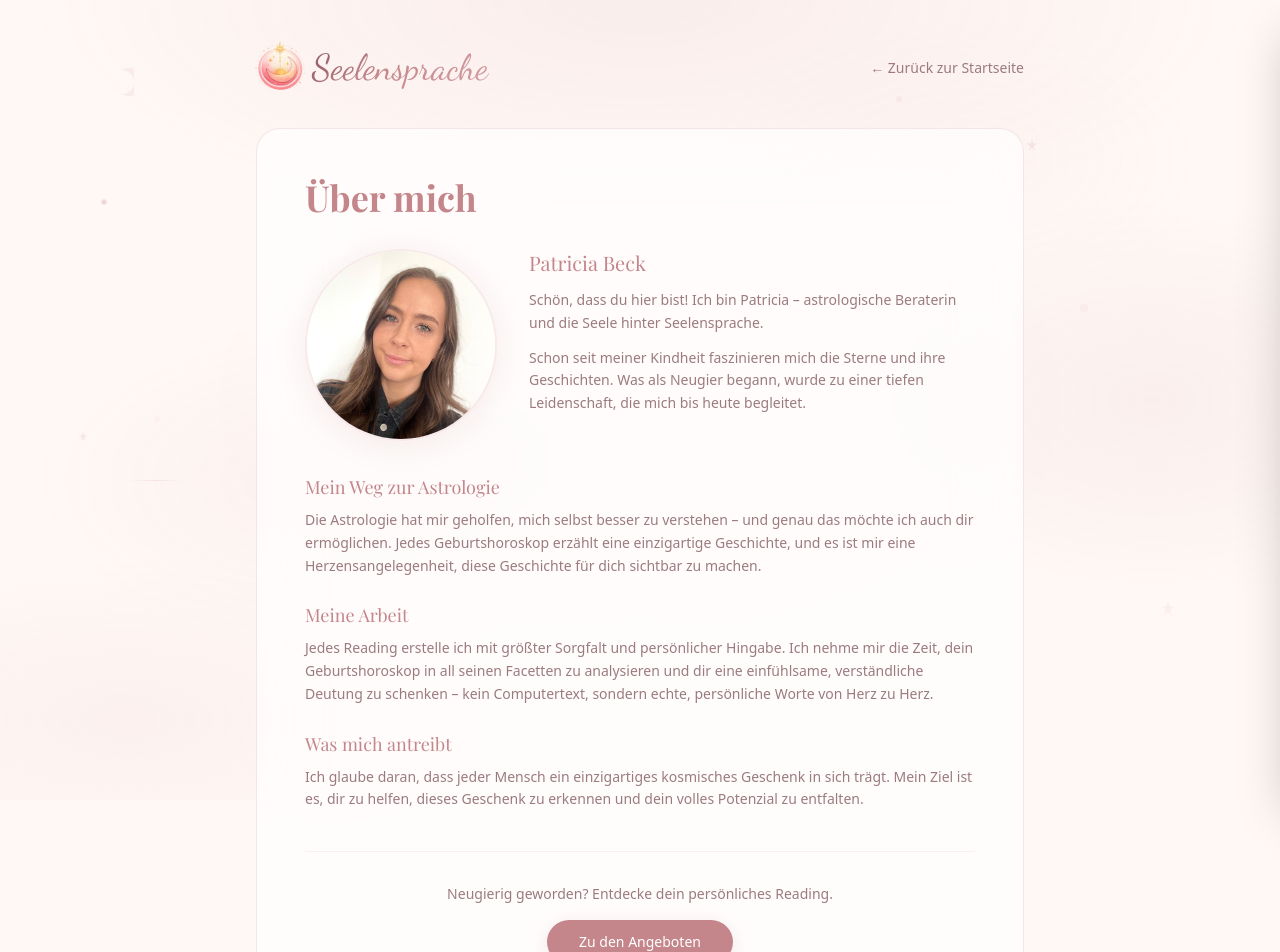
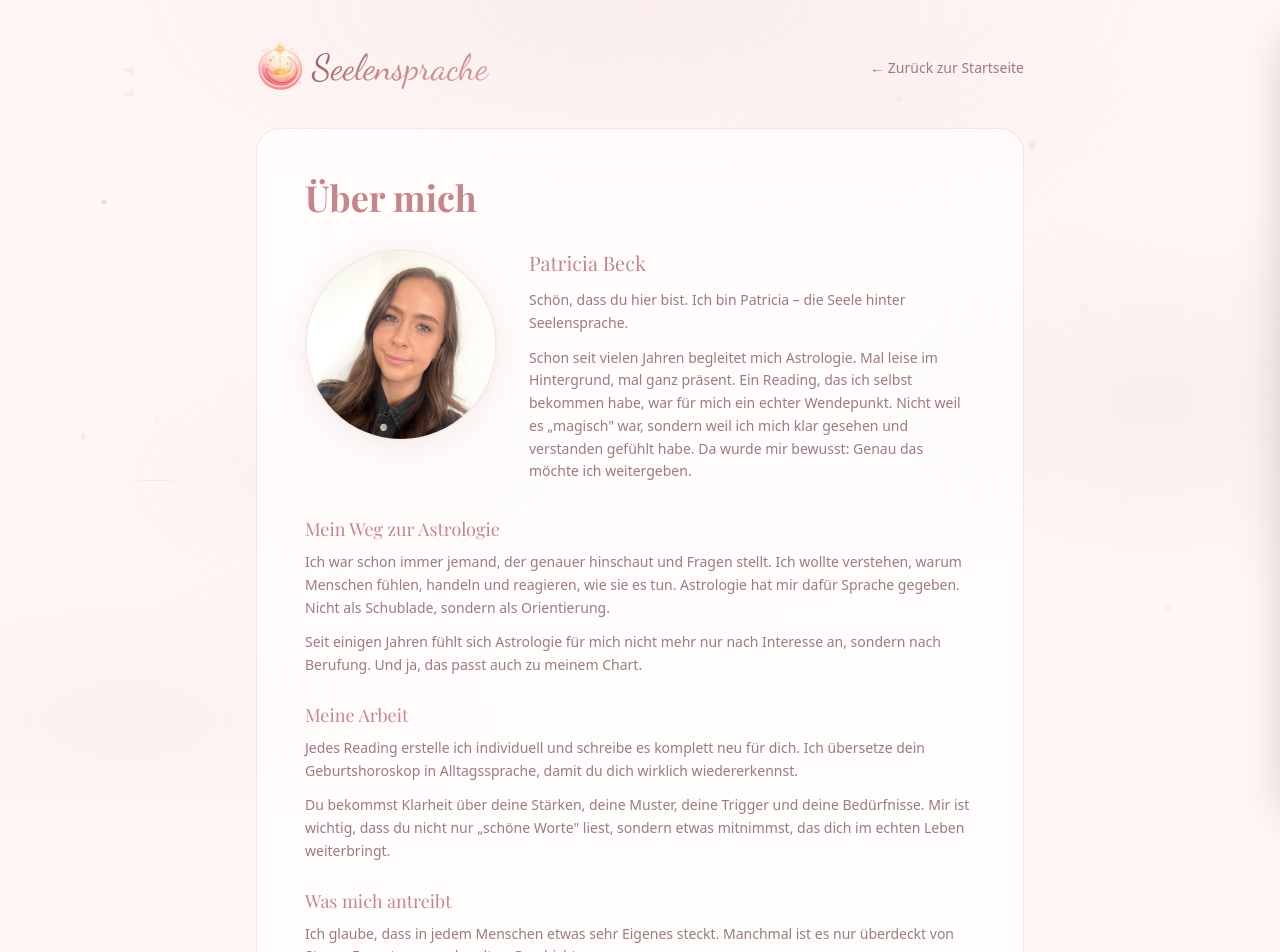
Before and after one commit to vibck/astro, a Next.js app: page /ueber-mich in a window 1280 px wide. Shown: the top 952 px of the page. Built offline with nearby package versions, Linux system fonts and the light colour scheme; a web font is replaced by a local one.

Commit message:
Über-mich Texte von Patricia + Meta-Description optimiert
- Platzhalter-Texte durch Patricias echte Texte ersetzt
- Meta-Description beginnt jetzt mit "Entdecke deine Seelensprache."

```diff
--- a/src/app/layout.js
+++ b/src/app/layout.js
@@ -27,7 +27,7 @@ export const metadata = {
     template: "%s | Seelensprache",
   },
   description:
-    "Professionelle Astrologie-Readings als PDF — Geburtshoroskop, Kinder-Horoskop und Partner-Synastrie. Persönlich erstellt von Patricia Beck.",
+    "Entdecke deine Seelensprache. Professionelle Astrologie-Readings als PDF — Geburtshoroskop, Kinder-Horoskop und Partner-Synastrie. Persönlich erstellt von Patricia Beck.",
   keywords: [
     "Astrologie",
     "Horoskop",
--- a/src/app/ueber-mich/page.js
+++ b/src/app/ueber-mich/page.js
@@ -42,12 +42,13 @@ export default function UeberMichPage() {
                 Patricia Beck
               </h2>
               <p className="mb-3">
-                {/* PLATZHALTER – Hier kann Patricia ihren persönlichen Text einsetzen */}
-                Schön, dass du hier bist! Ich bin Patricia – astrologische Beraterin und die Seele hinter Seelensprache.
+                Schön, dass du hier bist. Ich bin Patricia – die Seele hinter Seelensprache.
               </p>
               <p>
-                Schon seit meiner Kindheit faszinieren mich die Sterne und ihre Geschichten.
-                Was als Neugier begann, wurde zu einer tiefen Leidenschaft, die mich bis heute begleitet.
+                Schon seit vielen Jahren begleitet mich Astrologie. Mal leise im Hintergrund, mal ganz präsent.
+                Ein Reading, das ich selbst bekommen habe, war für mich ein echter Wendepunkt. Nicht weil es
+                „magisch" war, sondern weil ich mich klar gesehen und verstanden gefühlt habe. Da wurde mir
+                bewusst: Genau das möchte ich weitergeben.
               </p>
             </div>
           </div>
@@ -55,32 +56,39 @@ export default function UeberMichPage() {
           <div className="space-y-6 text-earth text-sm leading-relaxed">
             <section>
               <h2 className="font-serif text-lg text-gold mb-2">Mein Weg zur Astrologie</h2>
+              <p className="mb-3">
+                Ich war schon immer jemand, der genauer hinschaut und Fragen stellt. Ich wollte verstehen,
+                warum Menschen fühlen, handeln und reagieren, wie sie es tun. Astrologie hat mir dafür
+                Sprache gegeben. Nicht als Schublade, sondern als Orientierung.
+              </p>
               <p>
-                {/* PLATZHALTER – Patricias Geschichte / Ausbildung / Werdegang */}
-                Die Astrologie hat mir geholfen, mich selbst besser zu verstehen – und genau das möchte ich
-                auch dir ermöglichen. Jedes Geburtshoroskop erzählt eine einzigartige Geschichte, und es ist
-                mir eine Herzensangelegenheit, diese Geschichte für dich sichtbar zu machen.
+                Seit einigen Jahren fühlt sich Astrologie für mich nicht mehr nur nach Interesse an, sondern
+                nach Berufung. Und ja, das passt auch zu meinem Chart.
               </p>
             </section>
 
             <section>
               <h2 className="font-serif text-lg text-gold mb-2">Meine Arbeit</h2>
+              <p className="mb-3">
+                Jedes Reading erstelle ich individuell und schreibe es komplett neu für dich. Ich übersetze
+                dein Geburtshoroskop in Alltagssprache, damit du dich wirklich wiedererkennst.
+              </p>
               <p>
-                {/* PLATZHALTER – Wie Patricia arbeitet, was sie besonders macht */}
-                Jedes Reading erstelle ich mit größter Sorgfalt und persönlicher Hingabe. Ich nehme mir
-                die Zeit, dein Geburtshoroskop in all seinen Facetten zu analysieren und dir eine
-                einfühlsame, verständliche Deutung zu schenken – kein Computertext, sondern echte,
-                persönliche Worte von Herz zu Herz.
+                Du bekommst Klarheit über deine Stärken, deine Muster, deine Trigger und deine Bedürfnisse.
+                Mir ist wichtig, dass du nicht nur „schöne Worte" liest, sondern etwas mitnimmst, das dich
+                im echten Leben weiterbringt.
               </p>
             </section>
 
             <section>
               <h2 className="font-serif text-lg text-gold mb-2">Was mich antreibt</h2>
+              <p className="mb-3">
+                Ich glaube, dass in jedem Menschen etwas sehr Eigenes steckt. Manchmal ist es nur überdeckt
+                von Stress, Erwartungen oder alten Geschichten.
+              </p>
               <p>
-                {/* PLATZHALTER – Motivation, Werte, persönliche Note */}
-                Ich glaube daran, dass jeder Mensch ein einzigartiges kosmisches Geschenk in sich trägt.
-                Mein Ziel ist es, dir zu helfen, dieses Geschenk zu erkennen und dein volles Potenzial
-                zu entfalten.
+                Mein Ziel ist, dass du dich durch dein Reading besser verstehst und dich in deinem Leben
+                klarer ausrichten kannst. Mit Respekt, mit Herz und mit ehrlichen Worten.
               </p>
             </section>
           </div>
```
